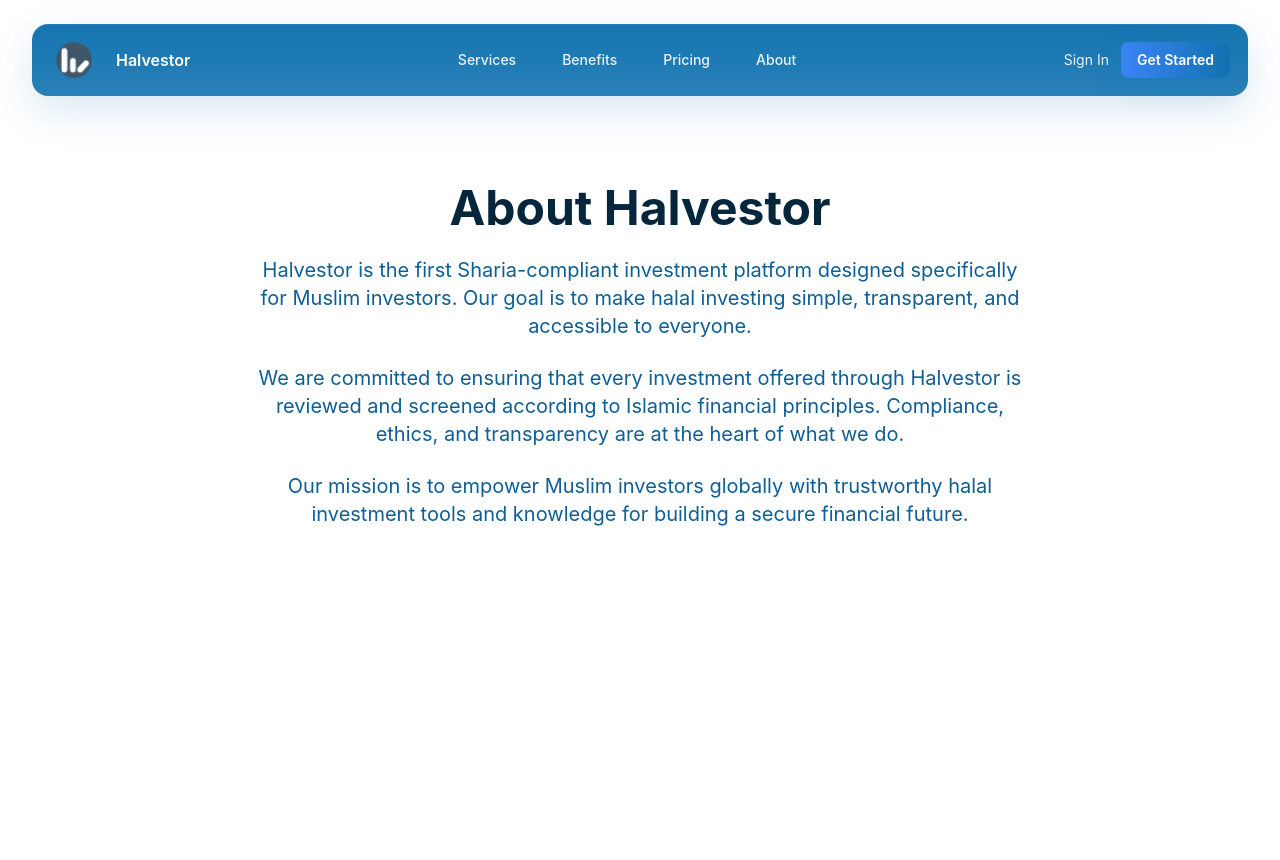
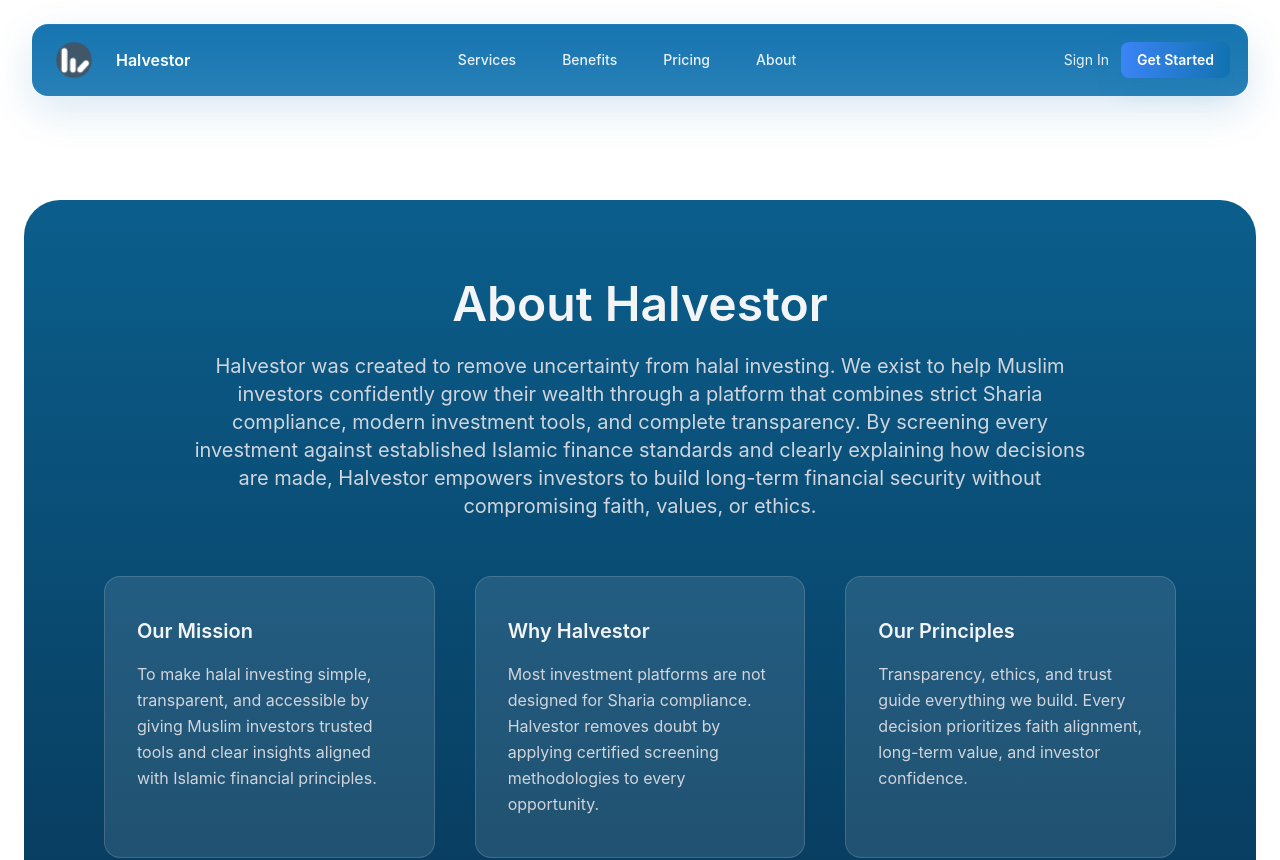
Before and after one commit to get-papol/halvestor-papol, a Next.js app: page /about in a window 1280 px wide. Shown: the top 860 px of the page. Before the commit the page ends 800 px from the top, so only its background shows below. Built offline with nearby package versions, Linux system fonts and the light colour scheme.

Commit message:
feat: refine cases section layout

```diff
--- a/src/components/cases-section/index.tsx
+++ b/src/components/cases-section/index.tsx
@@ -1,11 +1,34 @@
+const cases = [
+  {
+    title: 'Halal investing portfolio',
+    description:
+      'Build and manage long-term investment portfolios with confidence, knowing every stock is screened and maintained according to strict Sharia principles.',
+    useCase: 'Halal long-term investing portfolios',
+  },
+  {
+    title: 'Sharia screening process',
+    description:
+      'Understand exactly how each investment is evaluated. Halvestor applies certified Sharia screening methodologies so you always know what is halal and why.',
+    useCase: 'Transparent Sharia screening process',
+  },
+  {
+    title: 'Faith aligned investing',
+    description:
+      'Grow your wealth without compromising your values. Invest with full visibility into company activities, compliance status, and ethical alignment.',
+    useCase: 'Faith-aligned wealth growth',
+  },
+];
+
 export default function CasesSection() {
   return (
-    <section className="py-28 bg-gradient-to-b from-[#0b4f78] to-[#083a5c]">
+    <section className="py-24">
       <div className="max-w-7xl mx-auto px-6">
-        {/* SECTION HEADER */}
-        <div className="text-center mb-20">
-          <h2 className="text-4xl lg:text-5xl font-bold text-white mb-6">How Investors Use Halvestor</h2>
-          <p className="text-lg text-blue-100 max-w-3xl mx-auto">
+        {/* BLUE CONTAINER BOX */}
+        <div className="rounded-[32px] bg-gradient-to-b from-[#0b4f78] to-[#083a5c] px-10 py-16">
+          {/* HEADER */}
+          <div className="text-center max-w-4xl mx-auto mb-16">
+            <h2 className="text-4xl md:text-5xl font-bold text-white mb-6">How Investors Use Halvestor</h2>
+            <p className="text-lg md:text-xl text-white/70 leading-relaxed">
               Practical ways Muslim investors use Halvestor to invest with clarity, confidence, and full Sharia
               compliance.
             </p>
@@ -13,48 +36,21 @@
 
           {/* CARDS */}
           <div className="grid grid-cols-1 md:grid-cols-3 gap-10">
-          {/* CARD 1 */}
-          <div className="rounded-3xl bg-white/10 border border-white/15 p-10 text-center">
-            <h3 className="text-2xl font-semibold text-white mb-4">Halal investing portfolio</h3>
-            <p className="text-blue-100 leading-relaxed mb-10">
-              Build and manage long-term investment portfolios with confidence, knowing every stock is screened and
-              maintained according to strict Sharia principles.
-            </p>
+            {cases.map((item, index) => (
+              <div key={index} className="rounded-3xl bg-white/10 border border-white/20 px-8 py-10">
+                <h3 className="text-2xl font-semibold text-white mb-4">{item.title}</h3>
 
-            <div className="pt-6 border-t border-white/20">
+                <p className="text-white/75 leading-relaxed mb-8">{item.description}</p>
+
+                <div className="border-t border-white/20 pt-6">
                   <p className="text-sm uppercase tracking-wide text-blue-300 mb-2">Use Case</p>
-              <p className="text-white font-medium">Halal long-term investing portfolios</p>
+                  <p className="text-white font-medium">{item.useCase}</p>
                 </div>
               </div>
-
-          {/* CARD 2 */}
-          <div className="rounded-3xl bg-white/10 border border-white/15 p-10 text-center">
-            <h3 className="text-2xl font-semibold text-white mb-4">Sharia screening process</h3>
-            <p className="text-blue-100 leading-relaxed mb-10">
-              Understand exactly how each investment is evaluated. Halvestor applies certified Sharia screening
-              methodologies so you always know what is halal and why.
-            </p>
-
-            <div className="pt-6 border-t border-white/20">
-              <p className="text-sm uppercase tracking-wide text-blue-300 mb-2">Use Case</p>
-              <p className="text-white font-medium">Transparent Sharia screening process</p>
+            ))}
           </div>
         </div>
-
-          {/* CARD 3 */}
-          <div className="rounded-3xl bg-white/10 border border-white/15 p-10 text-center">
-            <h3 className="text-2xl font-semibold text-white mb-4">Faith aligned investing</h3>
-            <p className="text-blue-100 leading-relaxed mb-10">
-              Grow your wealth without compromising your values. Invest with full visibility into company activities,
-              compliance status, and ethical alignment.
-            </p>
-
-            <div className="pt-6 border-t border-white/20">
-              <p className="text-sm uppercase tracking-wide text-blue-300 mb-2">Use Case</p>
-              <p className="text-white font-medium">Faith-aligned wealth growth</p>
-            </div>
-          </div>
-        </div>
+        {/* END BLUE CONTAINER */}
       </div>
     </section>
   );
--- /dev/null
+++ b/src/pages/about.tsx
@@ -0,0 +1,59 @@
+// /pages/about.tsx
+
+import { NextSeo } from 'next-seo';
+import Page from '@/components/page';
+
+export default function About() {
+  return (
+    <Page>
+      <NextSeo
+        title="About Halvestor"
+        description="Learn more about Halvestor, our mission, and our commitment to Sharia-compliant investing."
+      />
+
+      <main className="max-w-7xl mx-auto px-6 py-20">
+        {/* MAIN BLUE CONTAINER */}
+        <section className="rounded-[36px] bg-gradient-to-b from-[#0b5e8c] to-[#083a5c] px-10 md:px-20 py-20 text-center">
+          {/* MAIN HEADING */}
+          <h1 className="text-4xl md:text-5xl font-semibold text-gray-100 mb-6">About Halvestor</h1>
+
+          {/* DESCRIPTION PARAGRAPH */}
+          <p className="text-lg md:text-xl text-gray-300 max-w-4xl mx-auto leading-relaxed mb-14">
+            Halvestor was created to remove uncertainty from halal investing. We exist to help Muslim investors
+            confidently grow their wealth through a platform that combines strict Sharia compliance, modern investment
+            tools, and complete transparency. By screening every investment against established Islamic finance
+            standards and clearly explaining how decisions are made, Halvestor empowers investors to build long-term
+            financial security without compromising faith, values, or ethics.
+          </p>
+
+          {/* INFO CARDS */}
+          <div className="grid grid-cols-1 md:grid-cols-3 gap-10">
+            <div className="rounded-2xl bg-white/10 border border-white/15 px-8 py-10 text-left">
+              <h3 className="text-xl font-semibold text-gray-100 mb-4">Our Mission</h3>
+              <p className="text-gray-300 leading-relaxed">
+                To make halal investing simple, transparent, and accessible by giving Muslim investors trusted tools and
+                clear insights aligned with Islamic financial principles.
+              </p>
+            </div>
+
+            <div className="rounded-2xl bg-white/10 border border-white/15 px-8 py-10 text-left">
+              <h3 className="text-xl font-semibold text-gray-100 mb-4">Why Halvestor</h3>
+              <p className="text-gray-300 leading-relaxed">
+                Most investment platforms are not designed for Sharia compliance. Halvestor removes doubt by applying
+                certified screening methodologies to every opportunity.
+              </p>
+            </div>
+
+            <div className="rounded-2xl bg-white/10 border border-white/15 px-8 py-10 text-left">
+              <h3 className="text-xl font-semibold text-gray-100 mb-4">Our Principles</h3>
+              <p className="text-gray-300 leading-relaxed">
+                Transparency, ethics, and trust guide everything we build. Every decision prioritizes faith alignment,
+                long-term value, and investor confidence.
+              </p>
+            </div>
+          </div>
+        </section>
+      </main>
+    </Page>
+  );
+}
--- a/src/pages/about/index.tsx
+++ b/src/pages/about/index.tsx
@@ -6,31 +6,55 @@
     <Page>
       <NextSeo
         title="About Halvestor"
-        description="Learn more about Halvestor, our mission, and our commitment to Sharia-compliant investing."
+        description="Learn how Halvestor helps Muslim investors grow wealth with confidence, transparency, and full Sharia compliance."
       />
 
-      <main className="max-w-5xl mx-auto px-6 py-16">
-        <section className="text-center">
-          <h1 className="text-4xl md:text-5xl font-bold mb-6 text-secondary-900">About Halvestor</h1>
+      <main className="py-24 px-6">
+        {/* BLUE CONTAINER BOX */}
+        <section className="max-w-6xl mx-auto rounded-3xl bg-gradient-to-b from-[#0b4f78] to-[#083a5c] px-8 py-20 text-center shadow-xl">
+          {/* Header */}
+          <p className="text-sm uppercase tracking-widest text-blue-200 mb-4">Our Platform</p>
 
-          <p className="text-lg md:text-xl text-secondary-600 max-w-3xl mx-auto leading-relaxed mb-6">
-            Halvestor is the first Sharia-compliant investment platform designed specifically for Muslim investors. Our
-            goal is to make halal investing simple, transparent, and accessible to everyone.
+          <h1 className="text-4xl md:text-5xl font-bold text-white mb-6">About Halvestor</h1>
+
+          <p className="text-lg md:text-xl text-blue-100 max-w-4xl mx-auto leading-relaxed mb-16">
+            Halvestor is a Sharia-compliant investment platform built to serve the unique needs of Muslim investors.
+            Traditional investment platforms often leave Muslims choosing between financial growth and faith alignment.
+            Halvestor removes that conflict by offering a dedicated, transparent, and values-driven approach to
+            investing. Every feature we build is designed to provide clarity, trust, and long-term confidence while
+            ensuring full compliance with Islamic financial principles.
           </p>
 
-          <p className="text-lg md:text-xl text-secondary-600 max-w-3xl mx-auto leading-relaxed mb-6">
-            We are committed to ensuring that every investment offered through Halvestor is reviewed and screened
-            according to Islamic financial principles. Compliance, ethics, and transparency are at the heart of what we
-            do.
-          </p>
+          {/* INFO CARDS */}
+          <div className="grid grid-cols-1 md:grid-cols-3 gap-10">
+            {/* Mission */}
+            <div className="rounded-2xl bg-white/10 border border-white/20 p-8">
+              <h3 className="text-2xl font-semibold text-white mb-4">Our Mission</h3>
+              <p className="text-blue-100 leading-relaxed">
+                To make halal investing simple, transparent, and accessible. We empower Muslim investors worldwide with
+                tools and knowledge that align financial growth with Islamic values.
+              </p>
+            </div>
 
-          <p className="text-lg md:text-xl text-secondary-600 max-w-3xl mx-auto leading-relaxed">
-            Our mission is to empower Muslim investors globally with trustworthy halal investment tools and knowledge
-            for building a secure financial future.
-          </p>
+            {/* Why Halvestor */}
+            <div className="rounded-2xl bg-white/10 border border-white/20 p-8">
+              <h3 className="text-2xl font-semibold text-white mb-4">Why Halvestor</h3>
+              <p className="text-blue-100 leading-relaxed">
+                Halvestor was built specifically for Sharia compliance. Every investment is screened using recognized
+                Islamic finance standards so investors always understand what is halal and why.
+              </p>
+            </div>
+
+            {/* Principles */}
+            <div className="rounded-2xl bg-white/10 border border-white/20 p-8">
+              <h3 className="text-2xl font-semibold text-white mb-4">Our Principles</h3>
+              <p className="text-blue-100 leading-relaxed">
+                Transparency, ethics, and trust guide everything we do. We prioritize faith alignment, long-term value,
+                and investor confidence in every decision.
+              </p>
+            </div>
+          </div>
         </section>
-
-        {/* Optional additional sections can be added here without changing header */}
       </main>
     </Page>
   );
```
Lines whose indentation alone changed are shown as unchanged.
